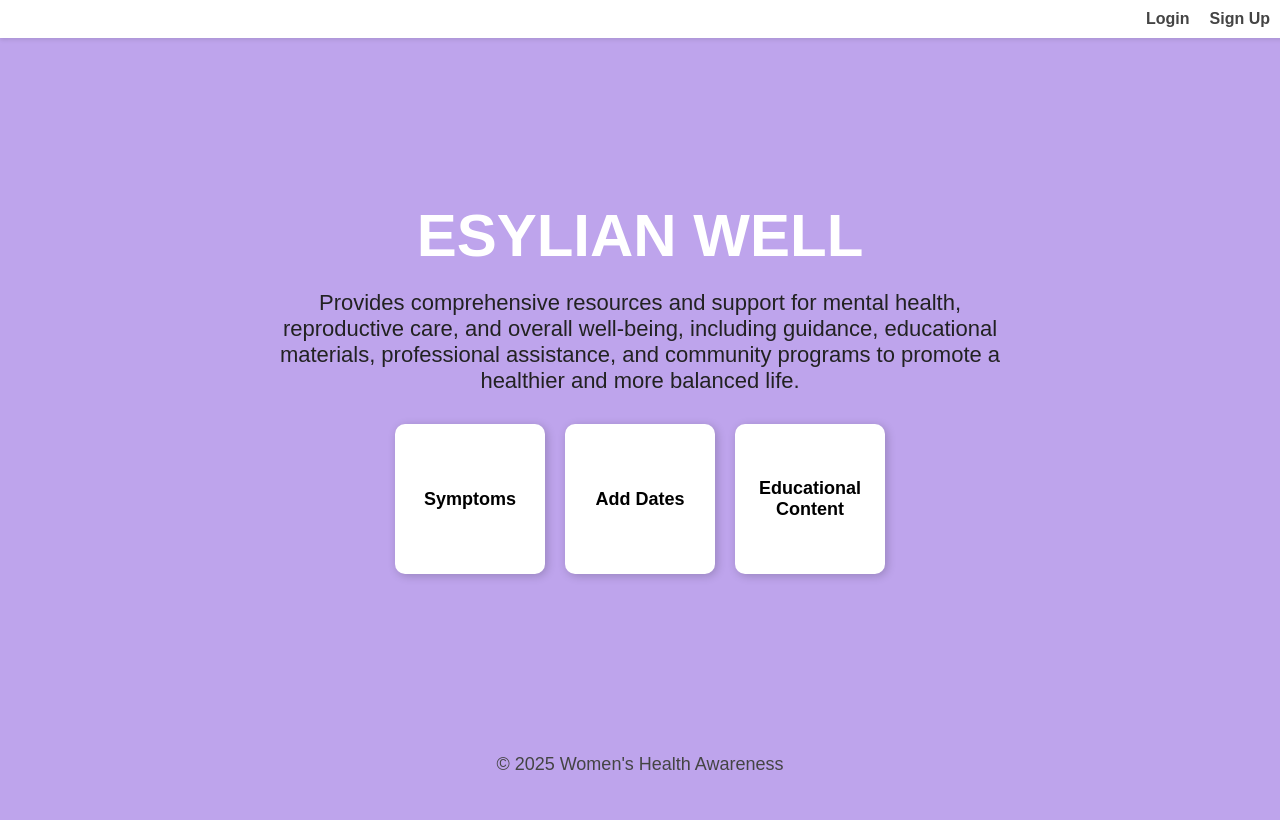
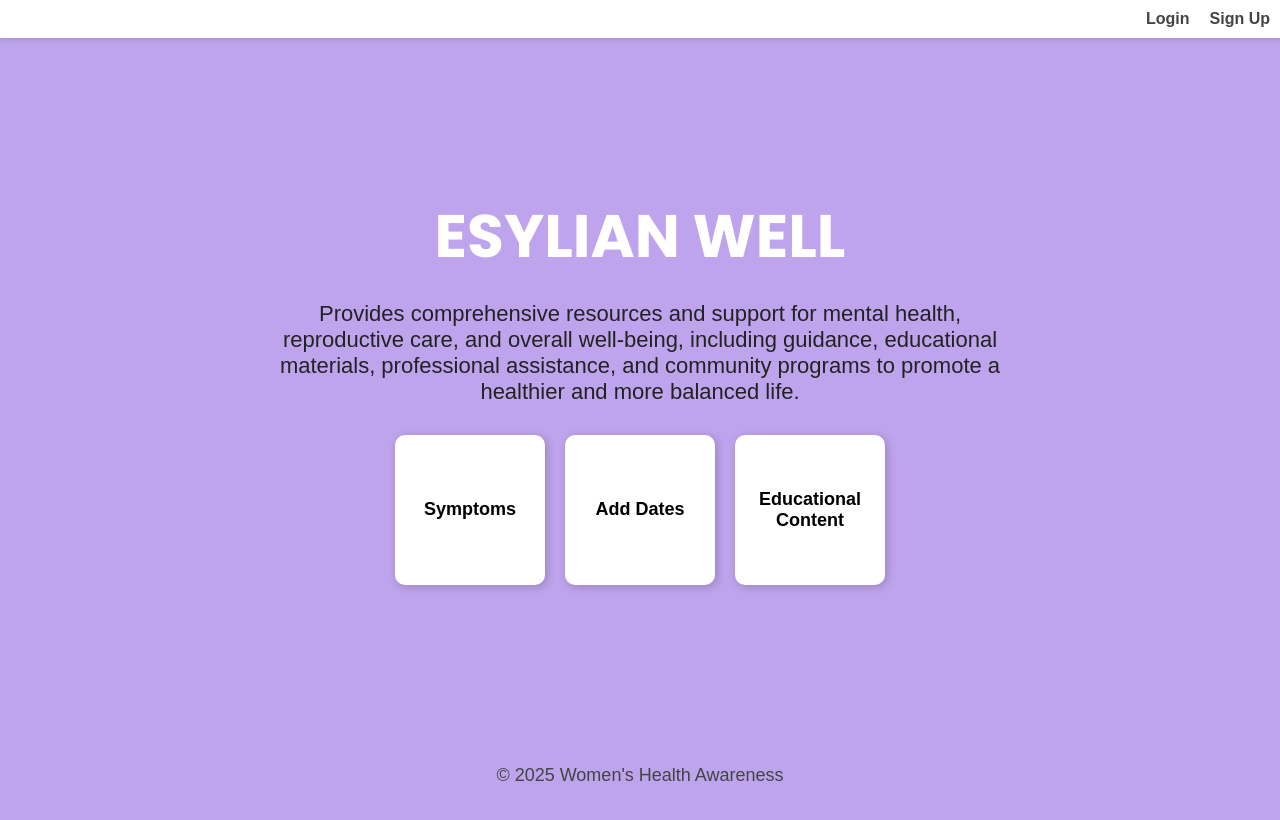
Before and after one commit to Anvi-g/Team-118-CyberWizards-ElysianWell, a plain HTML site: page Templates/index.html in a window 1280 px wide. Drawn offline with Linux system fonts and the light colour scheme; files whose address does not match are found by name.

Commit message:
Update index.html

```diff
--- a/Templates/index.html
+++ b/Templates/index.html
@@ -5,6 +5,7 @@
     <meta name="viewport" content="width=device-width, initial-scale=1.0">
     <title>Women's Health</title>
     <link rel="stylesheet" href="/static/css/index.css">
+    <link href="https://fonts.googleapis.com/css2?family=Inter:wght@300;400;600&family=Poppins:wght@600;700&display=swap" rel="stylesheet">
 </head>
 <body>
     <div class="header">
@@ -25,7 +26,7 @@
                 <span id="date-box-text">Add Dates</span>
                 <div id="date-inputs" class="hidden">
                     <label for="start-date">Start Date:</label>
-                    <input type="date" id="start-date" name="start-date">
+                    <input type="date" id="start-date" name="start-date"> <br>
                     <label for="end-date">End Date:</label>
                     <input type="date" id="end-date" name="end-date">
                     <span class="close-btn" onclick="closeDateInputs(event)">&#10006;</span>
@@ -33,6 +34,7 @@
             </div>
             <div class="button-box" onclick="location.href='/templates/Period guide and Info on irregular period.html'">Educational Content</div>
         </div>
+
         <div class="footer">&copy; 2025 Women's Health Awareness</div>
     </div>
 
```
